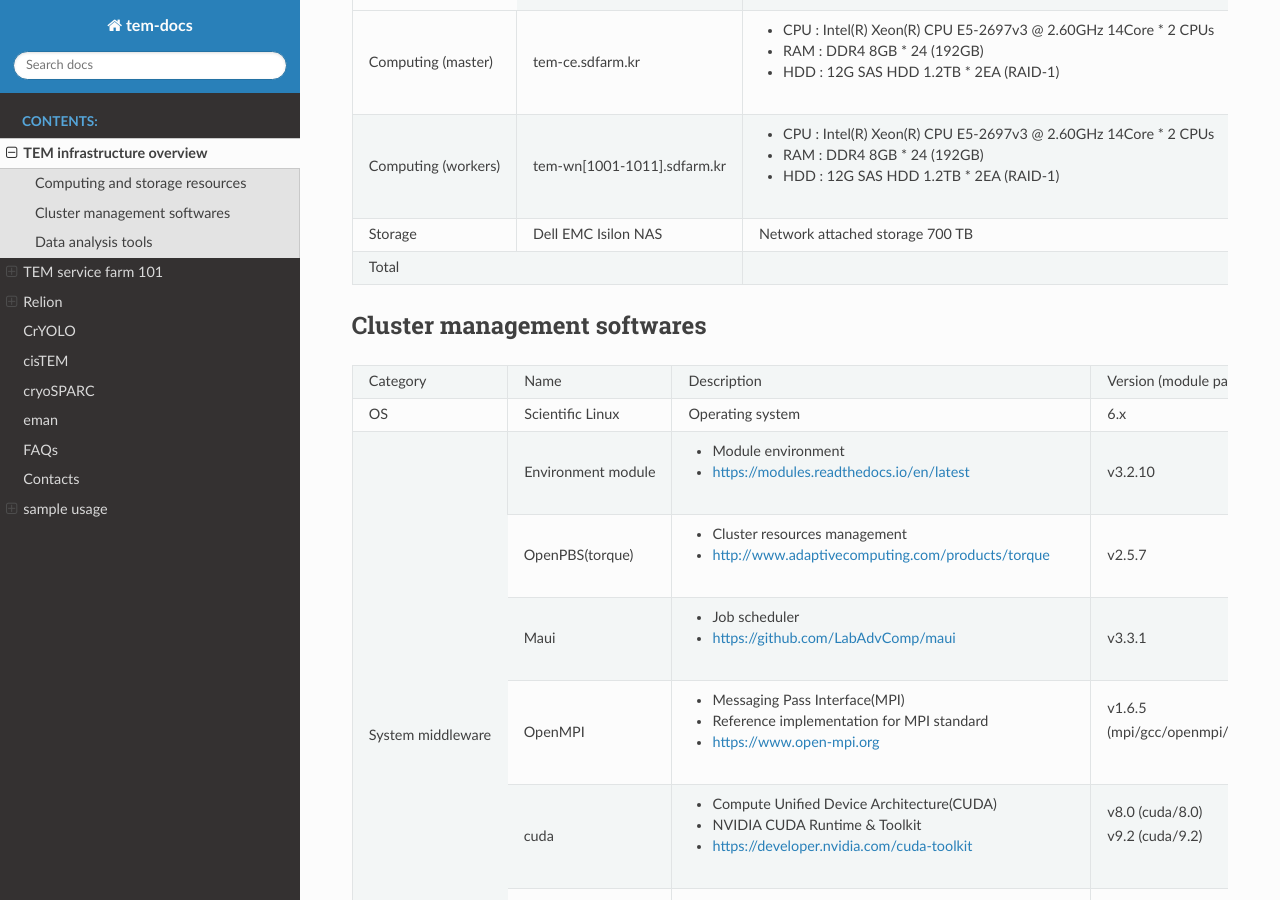
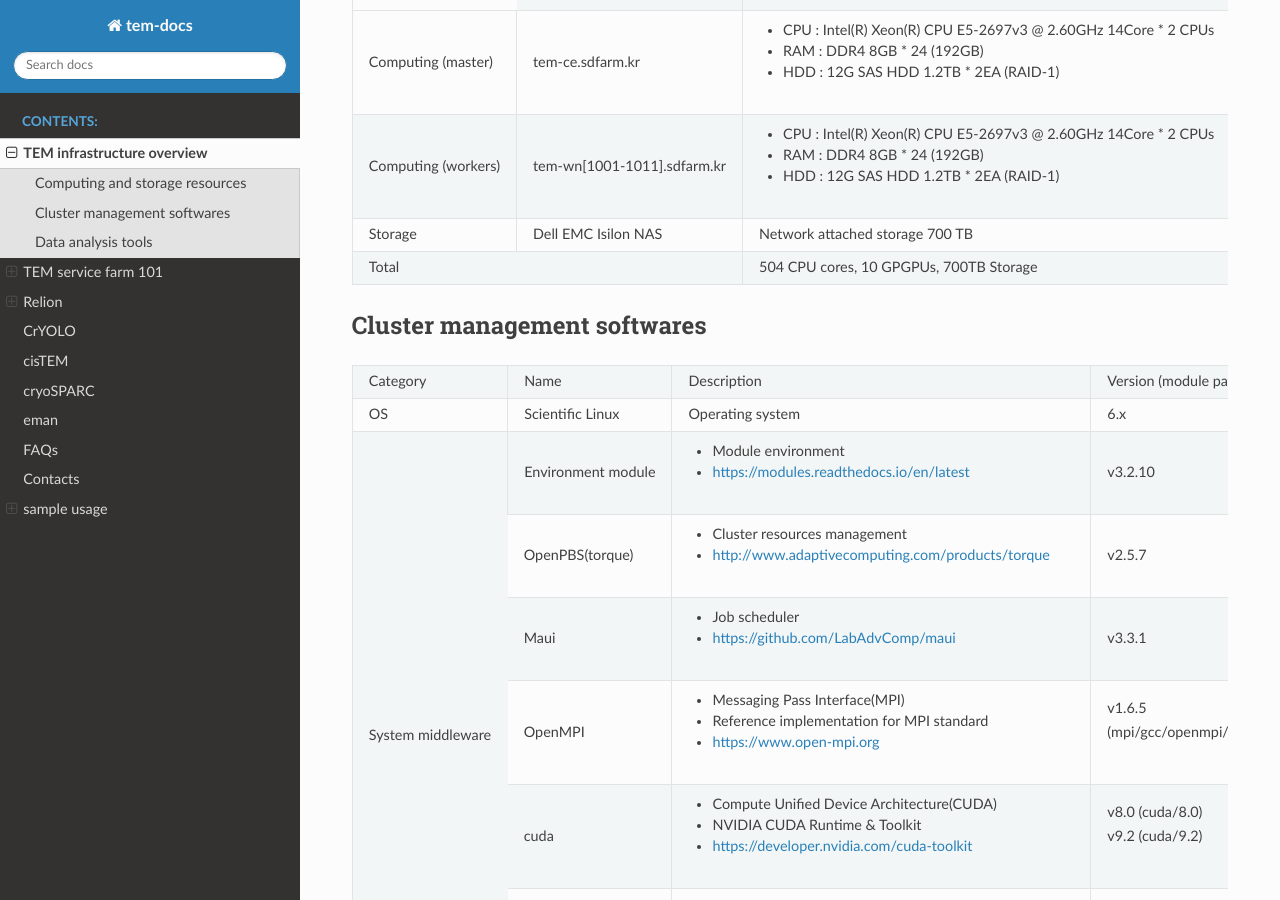
Before and after one commit to junglok/tem-docs, a Sphinx documentation site: the page built from docs/infra.rst, in a window 1280 px wide and 900 px high, scrolled down 1385 px. Built offline with Sphinx 7.4.7 and the Read the Docs theme 2.0.0, drawn with Linux system fonts in a browser that asks for light colours.

Commit message:
first commit

```diff
--- a/docs/infra.rst
+++ b/docs/infra.rst
@@ -40,7 +40,7 @@
 +--------------+-----------------------------+---------------------------------------------------------------------------+-----------------+
 | Storage      | Dell EMC Isilon NAS         | Network attached storage 700 TB                                                             |
 +--------------+-----------------------------+---------------------------------------------------------------------------+-----------------+
-| Total                                      |                                                                                             |
+| Total                                      | 504 CPU cores, 10 GPGPUs, 700TB Storage                                                     |
 +--------------+-----------------------------+---------------------------------------------------------------------------+-----------------+
 
 Cluster management softwares
```
